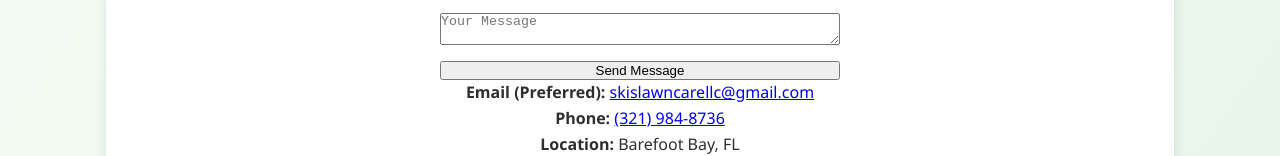
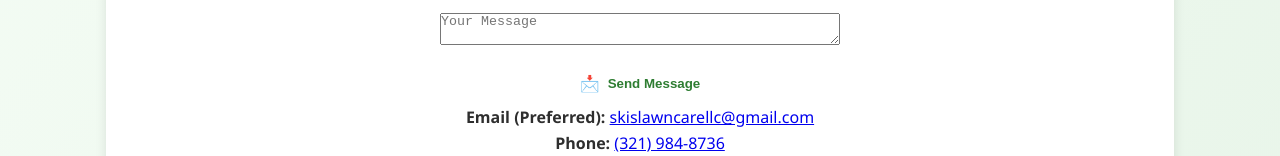
Before and after one commit to alekrodriguezresume/Skis, a plain HTML site: page index.html in a window 1280 px wide. Shown: the part 1441-1597 px from the top of the page. Drawn offline with nearby package versions, Linux system fonts and the light colour scheme.

Commit message:
Update index.html

```diff
--- a/index.html
+++ b/index.html
@@ -48,17 +48,14 @@
     "sameAs": [
       "https://www.facebook.com/skislawncare",
       "https://g.co/kgs/Md315x7"
-    ]
+    ],
+    "inLanguage": "en"
   }
   </script>
 
-  <!-- Favicon -->
   <link rel="icon" href="/favicon.ico" type="image/x-icon" />
-
-  <!-- AOS Animation Library -->
   <link href="https://cdn.jsdelivr.net/npm/aos@2.3.4/dist/aos.css" rel="stylesheet" />
 
-  <!-- Google tag (gtag.js) -->
   <script async src="https://www.googletagmanager.com/gtag/js?id=G-4YX9GH7JQR"></script>
   <script>
     window.dataLayer = window.dataLayer || [];
@@ -67,7 +64,6 @@
     gtag('config', 'G-4YX9GH7JQR');
   </script>
 
-  <!-- Main Styles -->
   <style>
     :root {
       --primary-color: #2e7d32;
@@ -263,10 +259,39 @@
       text-decoration: none;
       font-weight: bold;
     }
+
+    button[type="submit"] {
+      background-color: #ffffff;
+      color: var(--primary-color);
+      padding: 0.5rem 1rem;
+      text-decoration: none;
+      border-radius: 5px;
+      font-weight: bold;
+      border: 2px solid #ffffff;
+      transition: background-color 0.3s ease, color 0.3s ease;
+      cursor: pointer;
+      display: inline-flex;
+      align-items: center;
+      gap: 0.5rem;
+      justify-content: center;
+      min-height: 44px;
+    }
+
+    .button-icon {
+      font-size: 1rem;
+    }
+
+    .button-text {
+      font-weight: bold;
+    }
+
+    .button-loader {
+      font-size: 0.9rem;
+      color: var(--secondary-color);
+    }
   </style>
 </head>
 <body>
-
 <header>
   <div class="pay-now-button">
     <a href="https://buy.stripe.com/bIY4iubCy0qJaUU7ss" target="_blank"><strong>Pay Now</strong> <span style="font-size: 0.8rem; color: var(--secondary-color);">via Stripe.com</span></a>
@@ -348,11 +373,16 @@
     <h2>Get in Touch</h2>
     <div class="contact-box">
       <form action="https://formspree.io/f/xpwrlbbb" method="POST" style="display: flex; flex-direction: column; gap: 1rem; max-width: 400px; margin: auto;">
-        <input type="text" name="_gotcha" style="display:none">
-        <input type="text" name="name" placeholder="Your Name" required>
-        <input type="email" name="email" placeholder="Your Email" required>
-        <textarea name="message" placeholder="Your Message" required></textarea>
-        <button type="submit">Send Message</button>
+  <input type="text" name="_gotcha" style="display:none">
+  <input type="text" name="name" placeholder="Your Name" required>
+  <input type="email" name="email" placeholder="Your Email" required>
+  <textarea name="message" placeholder="Your Message" required></textarea>
+  <button type="submit" id="sendButton">
+    <span class="button-icon">📩</span>
+    <span class="button-text">Send Message</span>
+    <span class="button-loader" style="display: none;">⏳ Sending...</span>
+  </button>
+</form>
       </form>
       <p><strong>Email (Preferred):</strong> <a href="mailto:skislawncarellc@gmail.com">skislawncarellc@gmail.com</a></p>
       <p><strong>Phone:</strong> <a href="tel:+13219848736">(321) 984-8736</a></p>
```
